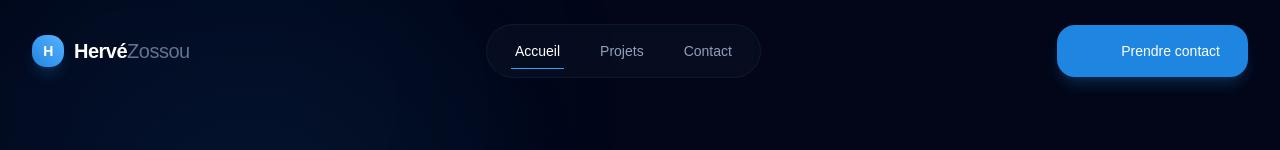
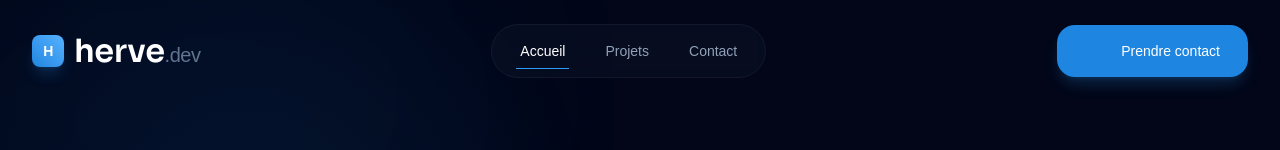
Before and after one commit to hervezossou/hz-portfolio, a Next.js app: page / in a window 1280 px wide. Shown: the top 150 px of the page. Built offline with nearby package versions, Linux system fonts and the light colour scheme; some icons are missing; a web font is replaced by a local one.

Commit message:
style: update logo with TypographyH3 and .dev suffix

```diff
--- a/src/components/ui/logo.tsx
+++ b/src/components/ui/logo.tsx
@@ -2,6 +2,7 @@
 
 import Link from "next/link";
 import { cn } from "@/components/lib/utils";
+import { TypographyH3 } from "./typography";
 
 interface LogoProps {
     className?: string;
@@ -16,12 +17,12 @@ export function Logo({ className }: LogoProps) {
                 className
             )}
         >
-            <div className="relative flex h-8 w-8 items-center justify-center rounded-xl bg-linear-to-tr from-azure-blue-600 to-azure-blue-400 text-white shadow-lg shadow-azure-blue-500/20 group-hover:scale-105 group-hover:shadow-azure-blue-500/40 transition-all">
+            <div className="relative flex h-8 w-8 items-center justify-center rounded-md bg-linear-to-tr from-azure-blue-600 to-azure-blue-400 text-white shadow-lg shadow-azure-blue-500/20 group-hover:scale-105 group-hover:shadow-azure-blue-500/40 transition-all">
                 <span className="text-sm">H</span>
             </div>
-            <span className="text-white group-hover:text-azure-blue-400 transition-colors">
-                Hervé<span className="text-slate-500 font-light">Zossou</span>
-            </span>
+            <div className="flex items-baseline text-white group-hover:text-azure-blue-400 transition-colors">
+                <TypographyH3>herve</TypographyH3><span className="text-slate-500 font-light">.dev</span>
+            </div>
         </Link>
     );
 }
```
